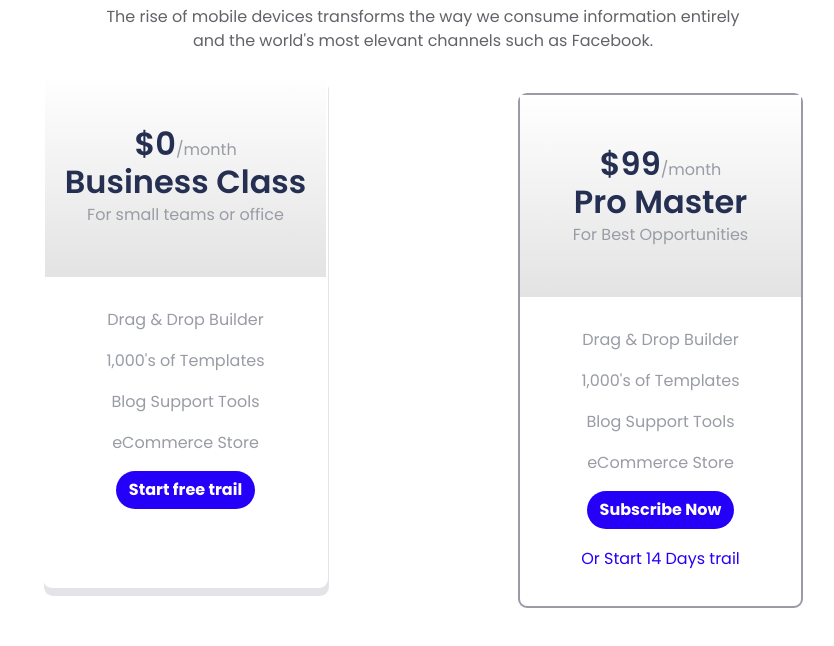
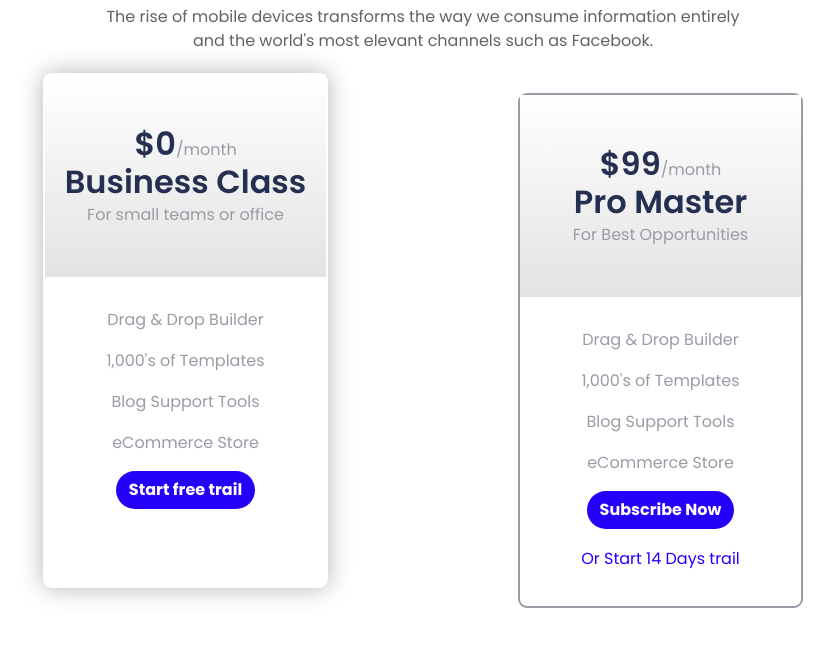
Before and after one commit to Houssem-Ousji/AppLab, a plain HTML site: page index.html in a window 1280 px wide. In both pictures the pointer is over the element 402 px from the left and 5651 px from the top of the page. Shown: the part 5301-5947 px from the top of the page, without its empty margins (217-1051 px from the left). Drawn offline with nearby package versions, Linux system fonts and the light colour scheme.

Commit message:
the css file

```diff
--- a/style.css
+++ b/style.css
@@ -588,7 +588,7 @@ header {
     border-color: transparent;
     transition: 0.8s;
     transform: translateY(-20px);
-    box-shadow: 1px 8px #999ca545;
+    box-shadow: 0 0 25px 0 rgba(0, 0, 0, 30%);
 }
 
 .pricing .pricing_item .price {
```
